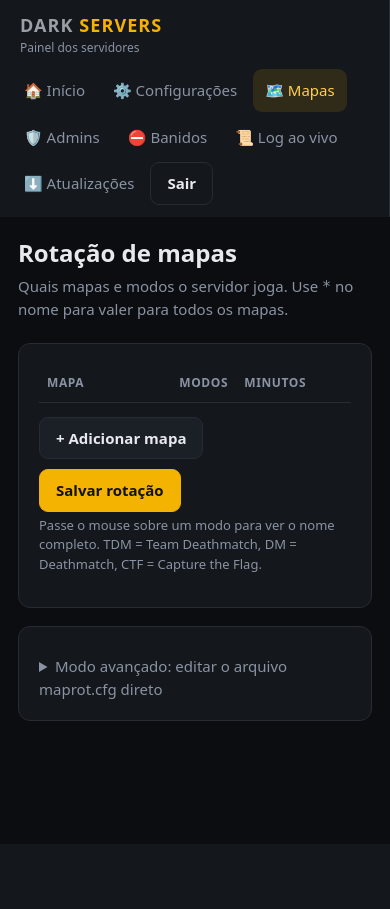
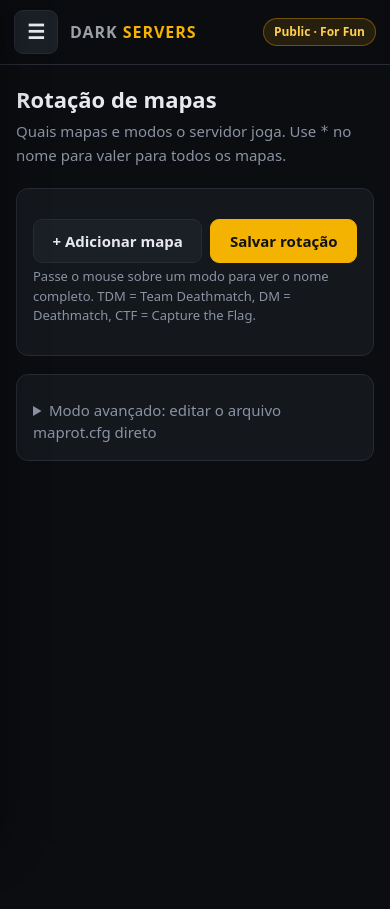
Before and after one commit to kayquedeleonai-droid/dark-painel, a Flask app: page /mapas in a window 390 px wide. Before the commit the page ends 721 px from the top, so only its background shows below. Run offline with Flask 3, Linux system fonts and the light colour scheme; the visitor is signed in with stand-in values (Sample User, id 1); lists and menus that the app fills with data are empty; parts of the project's set-up code (start-up, migrations or seed data) failed here and were passed over.

Commit message:
Painel responsivo para celular e tablet
- Barra superior com botão de menu e servidor atual; menu lateral vira
  gaveta em telas até 900px.
- Tabelas de mapas e admins viram cartões no celular; botões e campos
  com área de toque de 44px e fonte de 16px (sem zoom no iPhone).
- Ícone e manifest para adicionar o painel à tela inicial.

Co-Authored-By: Claude Opus 5.5 <noreply@anthropic.com>
Claude-Session: https://claude.ai/code/session_019aEV5xp1YvmAySqHE1cTMH

```diff
--- a/static/style.css
+++ b/static/style.css
@@ -72,6 +72,67 @@ th{color:var(--muted);font-size:12px;text-transform:uppercase;letter-spacing:.05
 .log .warn{color:#ffb4b6}.log .good{color:#8ff0b8}
 details summary{cursor:pointer;color:var(--muted);margin-top:8px}
 .loginbox{max-width:380px;margin:12vh auto;padding:0 18px}
-@media(max-width:760px){.layout{flex-direction:column}.side{width:auto;flex-direction:row;
-  flex-wrap:wrap;padding:12px}.brand{width:100%;margin-bottom:8px}.side form{margin:0}
-  main{padding:18px}}
+/* ---------- celular e tablet ---------- */
+.topbar,.overlay,.m-only{display:none}
+code{word-break:break-all}
+.side{position:sticky;top:0;height:100vh;overflow-y:auto}
+
+@media(max-width:900px){
+  /* barra do topo com botão de menu */
+  .topbar{display:flex;align-items:center;gap:12px;position:sticky;top:0;z-index:30;
+    background:rgba(11,13,16,.92);backdrop-filter:blur(8px);border-bottom:1px solid var(--line);
+    padding:10px 14px;padding-top:max(10px,env(safe-area-inset-top))}
+  .topbar .brand{margin:0;font-size:16px}
+  .topsrv{margin-left:auto;font-size:12px;font-weight:600;color:var(--gold2);background:rgba(245,179,1,.12);
+    border:1px solid rgba(245,179,1,.35);border-radius:20px;padding:4px 10px;white-space:nowrap;
+    overflow:hidden;text-overflow:ellipsis;max-width:45vw}
+  .menubtn{font-size:20px;line-height:1;padding:8px 12px;min-height:44px;min-width:44px}
+
+  /* menu lateral vira gaveta */
+  .side{position:fixed;z-index:40;top:0;left:0;bottom:0;height:auto;width:min(290px,84vw);
+    transform:translateX(-102%);transition:transform .22s ease;box-shadow:0 0 40px rgba(0,0,0,.6);
+    padding-top:max(22px,env(safe-area-inset-top));padding-bottom:max(16px,env(safe-area-inset-bottom))}
+  body.menu-open .side{transform:none}
+  .overlay{position:fixed;inset:0;z-index:35;background:rgba(0,0,0,.55)}
+  body.menu-open .overlay{display:block}
+  body.menu-open{overflow:hidden}
+  .side a.nav{padding:13px 12px;font-size:16px}
+
+  main{padding:18px 16px calc(28px + env(safe-area-inset-bottom));max-width:none}
+  h1{font-size:22px}
+  .card{padding:16px}
+
+  /* toques confortáveis e sem zoom automático no iPhone */
+  input[type=text],input[type=password],input[type=number],select,textarea{font-size:16px;min-height:44px}
+  button,.btn{min-height:44px}
+  .colors button{width:38px;height:38px}
+  .chip{padding:7px 12px;font-size:14px}
+  .log{height:60vh}
+  .pending{flex-direction:column;align-items:stretch}
+  .pending button{width:100%}
+}
+
+@media(max-width:600px){
+  .grid{grid-template-columns:1fr 1fr;gap:10px}
+  .stat{padding:12px}
+  .stat .v{font-size:17px}
+  .btns{gap:8px}
+  .btns > form,.btns > button,.btns > input{flex:1 1 auto}
+  .btns > form button{width:100%}
+  .preview{font-size:14px}
+
+  /* tabelas viram cartões empilhados */
+  table.stack thead{display:none}
+  table.stack,table.stack tbody,table.stack tr,table.stack td{display:block;width:100%}
+  table.stack tr{background:var(--panel2);border:1px solid var(--line);border-radius:10px;
+    padding:10px 12px;margin-bottom:10px}
+  table.stack td{border:0;padding:6px 0}
+  table.stack td[data-label]::before{content:attr(data-label);display:block;font-size:12px;
+    color:var(--muted);text-transform:uppercase;letter-spacing:.05em;margin-bottom:4px}
+  table.stack td.act button{width:100%}
+  .m-only{display:inline}
+}
+
+@media(min-width:601px) and (max-width:900px){
+  .grid{grid-template-columns:repeat(2,1fr)}
+}
--- a/templates/base.html
+++ b/templates/base.html
@@ -2,13 +2,27 @@
 <html lang="pt-br">
 <head>
 <meta charset="utf-8">
-<meta name="viewport" content="width=device-width,initial-scale=1">
-<title>{% block title %}Painel{% endblock %} · DARK PUBLIC SERVER</title>
+<meta name="viewport" content="width=device-width,initial-scale=1,viewport-fit=cover">
+<meta name="theme-color" content="#0b0d10">
+<meta name="apple-mobile-web-app-capable" content="yes">
+<meta name="mobile-web-app-capable" content="yes">
+<meta name="apple-mobile-web-app-status-bar-style" content="black-translucent">
+<meta name="apple-mobile-web-app-title" content="DARK Painel">
+<link rel="manifest" href="{{ url_for('static', filename='manifest.json') }}">
+<link rel="icon" href="{{ url_for('static', filename='icon-192.png') }}">
+<link rel="apple-touch-icon" href="{{ url_for('static', filename='icon-192.png') }}">
+<title>{% block title %}Painel{% endblock %} · DARK SERVERS</title>
 <link rel="stylesheet" href="{{ url_for('static', filename='style.css') }}">
 </head>
 <body>
+<header class="topbar">
+  <button type="button" class="menubtn" aria-label="Abrir menu" aria-controls="side" aria-expanded="false" onclick="toggleMenu()">☰</button>
+  <div class="brand"><span class="d">DARK</span> <span class="p">SERVERS</span></div>
+  {% if srv is defined %}<span class="topsrv">{{ srv.label }}</span>{% endif %}
+</header>
+<div class="overlay" onclick="toggleMenu(false)"></div>
 <div class="layout">
-  <aside class="side">
+  <aside class="side" id="side">
     <div class="brand"><span class="d">DARK</span> <span class="p">SERVERS</span><small>Painel dos servidores</small></div>
     {% if servers|length > 1 %}
     <form method="post" action="{{ url_for('trocar_servidor') }}" class="srvpick">
@@ -51,6 +65,13 @@
 </div>
 <script>
 const CSRF = "{{ csrf }}";
+// Menu lateral no celular/tablet
+function toggleMenu(open){
+  const on = open ?? !document.body.classList.contains("menu-open");
+  document.body.classList.toggle("menu-open", on);
+  document.querySelector(".menubtn")?.setAttribute("aria-expanded", on);
+}
+document.addEventListener("keydown", e => { if (e.key === "Escape") toggleMenu(false); });
 // Converte os códigos de cor do AssaultCube (\f0 ... \f9) em HTML colorido
 const AC_COLORS = {"0":"#3cdc3c","1":"#4f8fff","2":"#ffdc32","3":"#ff4040","4":"#9a9a9a",
                    "5":"#ffffff","6":"#8b5a2b","7":"#b01818","8":"#c05cff","9":"#ff9a1f"};
--- a/templates/mapas.html
+++ b/templates/mapas.html
@@ -7,20 +7,20 @@
 <form method="post" class="card" id="rotform">
   <input type="hidden" name="csrf" value="{{ csrf }}">
   <datalist id="maplist">{% for m in maps %}<option value="{{ m }}">{% endfor %}</datalist>
-  <table>
+  <table class="stack">
     <thead><tr><th style="width:190px">Mapa</th><th>Modos</th><th style="width:90px">Minutos</th><th style="width:40px"></th></tr></thead>
     <tbody id="rows">
     {% for e in entries %}
       {% set i = loop.index0 %}
       <tr>
-        <td><input type="text" name="row-{{ i }}-map" value="{{ e.map }}" list="maplist" required>
+        <td data-label="Mapa"><input type="text" name="row-{{ i }}-map" value="{{ e.map }}" list="maplist" required>
             <input type="hidden" name="row-{{ i }}-extra" value="{{ e.extra }}">
             {% if e.extra %}<div class="hint">extras: {{ e.extra }}</div>{% endif %}</td>
-        <td><div class="modes">{% for k, label in modes %}
+        <td data-label="Modos"><div class="modes">{% for k, label in modes %}
           <label class="chip" title="{{ label }}"><input type="checkbox" name="row-{{ i }}-modes" value="{{ k }}" {{ 'checked' if k in e.modes }}>{{ k|upper }}</label>
         {% endfor %}</div></td>
-        <td><input type="number" name="row-{{ i }}-time" value="{{ e.time }}" min="1" max="60" placeholder="auto"></td>
-        <td><button type="button" class="ghost danger" onclick="this.closest('tr').remove()" title="Remover">✕</button></td>
+        <td data-label="Minutos"><input type="number" name="row-{{ i }}-time" value="{{ e.time }}" min="1" max="60" placeholder="auto"></td>
+        <td class="act"><button type="button" class="ghost danger" onclick="this.closest('tr').remove()" title="Remover">✕<span class="m-only"> Remover</span></button></td>
       </tr>
     {% endfor %}
     </tbody>
@@ -47,12 +47,12 @@
 
 <template id="rowtpl">
   <tr>
-    <td><input type="text" name="row-IDX-map" list="maplist" required placeholder="ac_complex"></td>
-    <td><div class="modes">{% for k, label in modes %}
+    <td data-label="Mapa"><input type="text" name="row-IDX-map" list="maplist" required placeholder="ac_complex"></td>
+    <td data-label="Modos"><div class="modes">{% for k, label in modes %}
       <label class="chip" title="{{ label }}"><input type="checkbox" name="row-IDX-modes" value="{{ k }}" {{ 'checked' if k in ('tdm','dm') }}>{{ k|upper }}</label>
     {% endfor %}</div></td>
-    <td><input type="number" name="row-IDX-time" value="10" min="1" max="60"></td>
-    <td><button type="button" class="ghost danger" onclick="this.closest('tr').remove()" title="Remover">✕</button></td>
+    <td data-label="Minutos"><input type="number" name="row-IDX-time" value="10" min="1" max="60"></td>
+    <td class="act"><button type="button" class="ghost danger" onclick="this.closest('tr').remove()" title="Remover">✕<span class="m-only"> Remover</span></button></td>
   </tr>
 </template>
 {% endblock %}
```
Also changed, not shown: templates/admins.html (+4 -4 lines), templates/login.html (+8 -1 lines), static/icon-192.png (added), static/icon-512.png (added), static/manifest.json (added).
